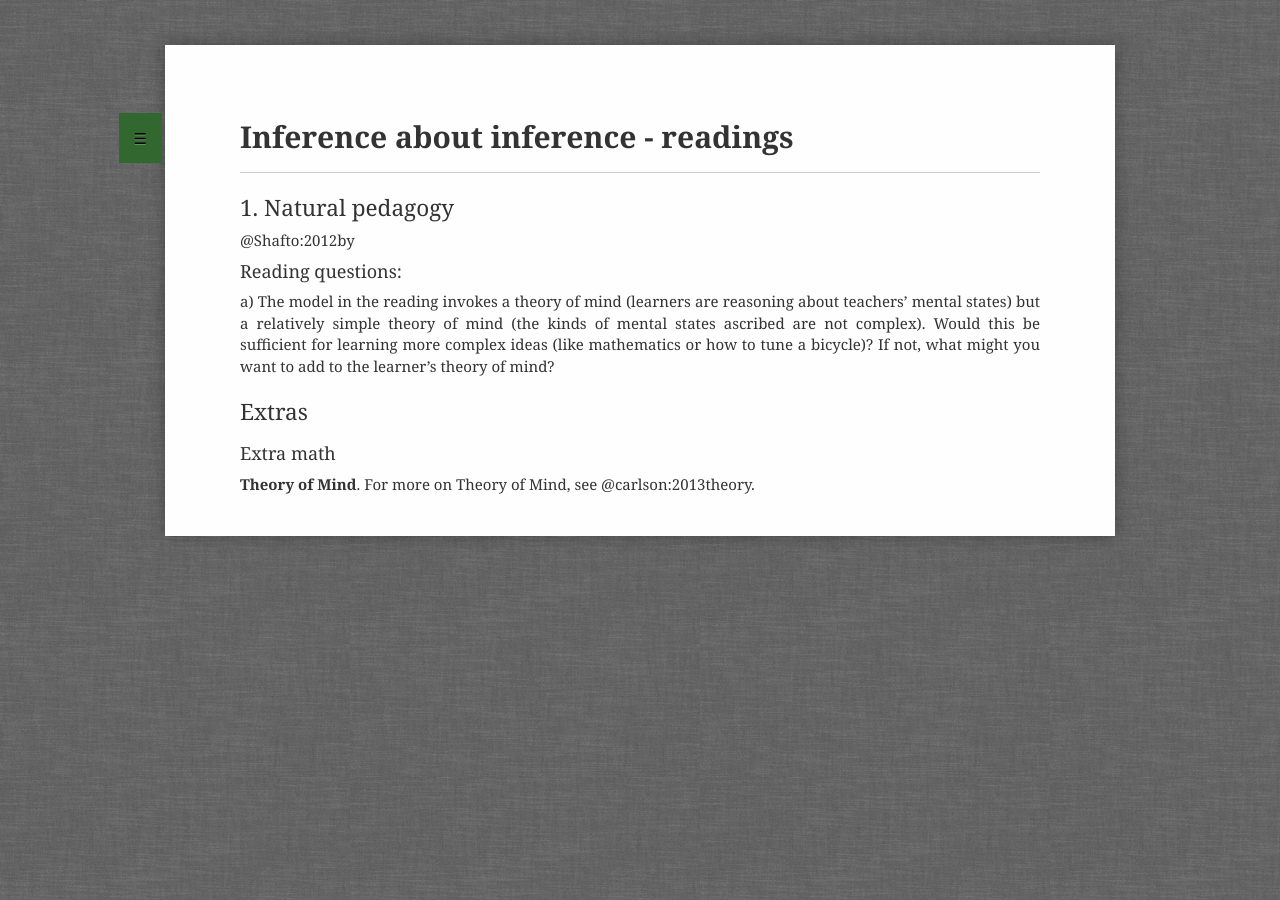
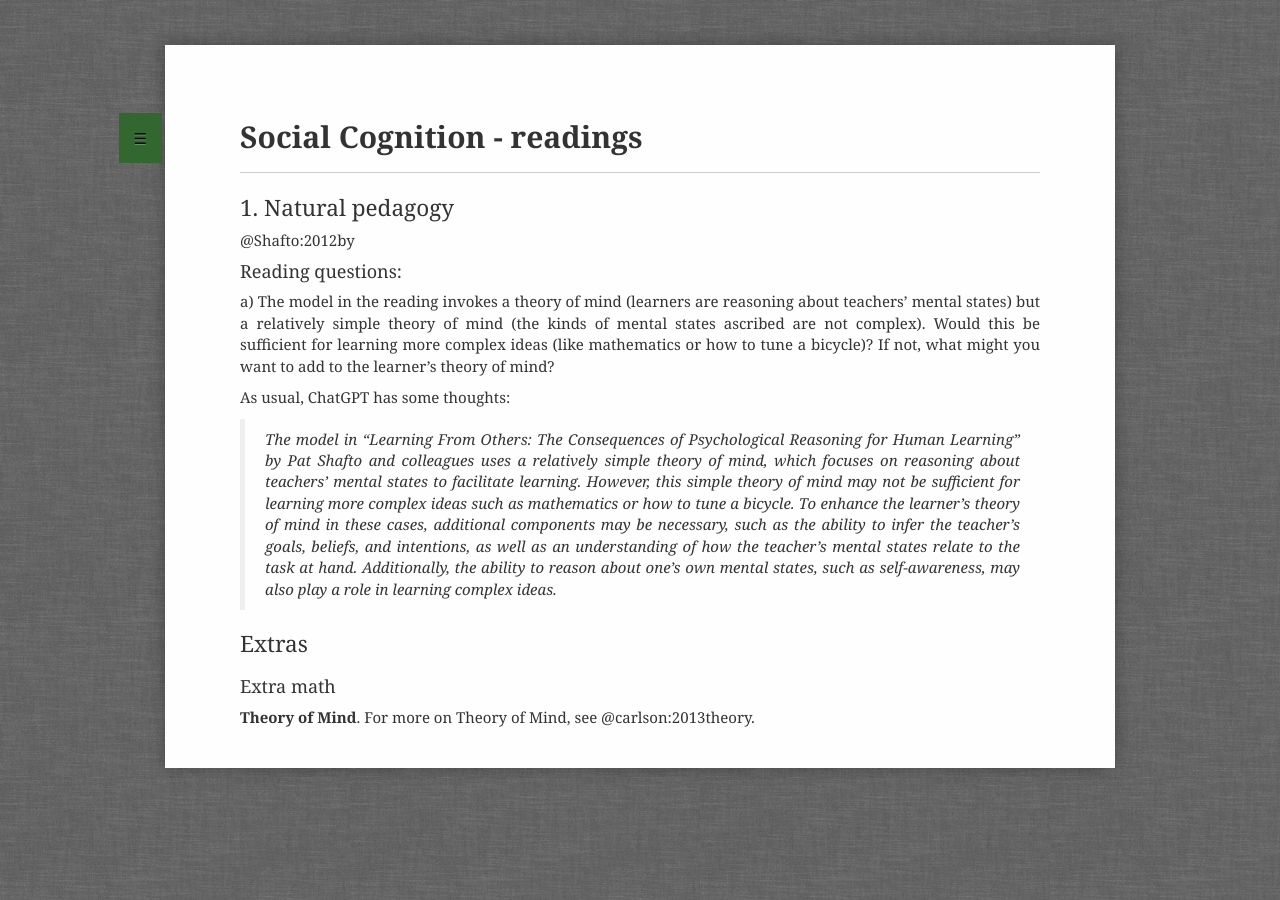
Before and after one commit to probmods/probmods2, a Jekyll site: the page built from readings/social-cognition.md, in a window 1280 px wide. Built offline with Jekyll 4.4.1, drawn with Linux system fonts in a browser that asks for light colours; a script that is not in the unit is left out.

Commit message:
Fixing the link to readings for Social Cognition. Adding ChatGPT to Social Cognition readings.

```diff
--- a/readings/social-cognition.md
+++ b/readings/social-cognition.md
@@ -1,6 +1,6 @@
 ---
 layout: exercise
-title: Inference about inference - readings
+title: Social Cognition - readings
 ---
 
 ## 1. Natural pedagogy
@@ -11,6 +11,10 @@
 
 a) The model in the reading invokes a theory of mind (learners are reasoning about teachers' mental states) but a relatively simple theory of mind (the kinds of mental states ascribed are not complex). Would this be sufficient for learning more complex ideas (like mathematics or how to tune a bicycle)? If not, what might you want to add to the learner's theory of mind?
 
+As usual, ChatGPT has some thoughts:
+
+> The model in "Learning From Others: The Consequences of Psychological Reasoning for Human Learning" by Pat Shafto and colleagues uses a relatively simple theory of mind, which focuses on reasoning about teachers' mental states to facilitate learning. However, this simple theory of mind may not be sufficient for learning more complex ideas such as mathematics or how to tune a bicycle. To enhance the learner's theory of mind in these cases, additional components may be necessary, such as the ability to infer the teacher's goals, beliefs, and intentions, as well as an understanding of how the teacher's mental states relate to the task at hand. Additionally, the ability to reason about one's own mental states, such as self-awareness, may also play a role in learning complex ideas.
+
 ## Extras
 ### Extra math
 **Theory of Mind**. For more on Theory of Mind, see @carlson:2013theory.
```
Also changed, not shown: chapters/social-cognition.md (+0 -4 lines).
